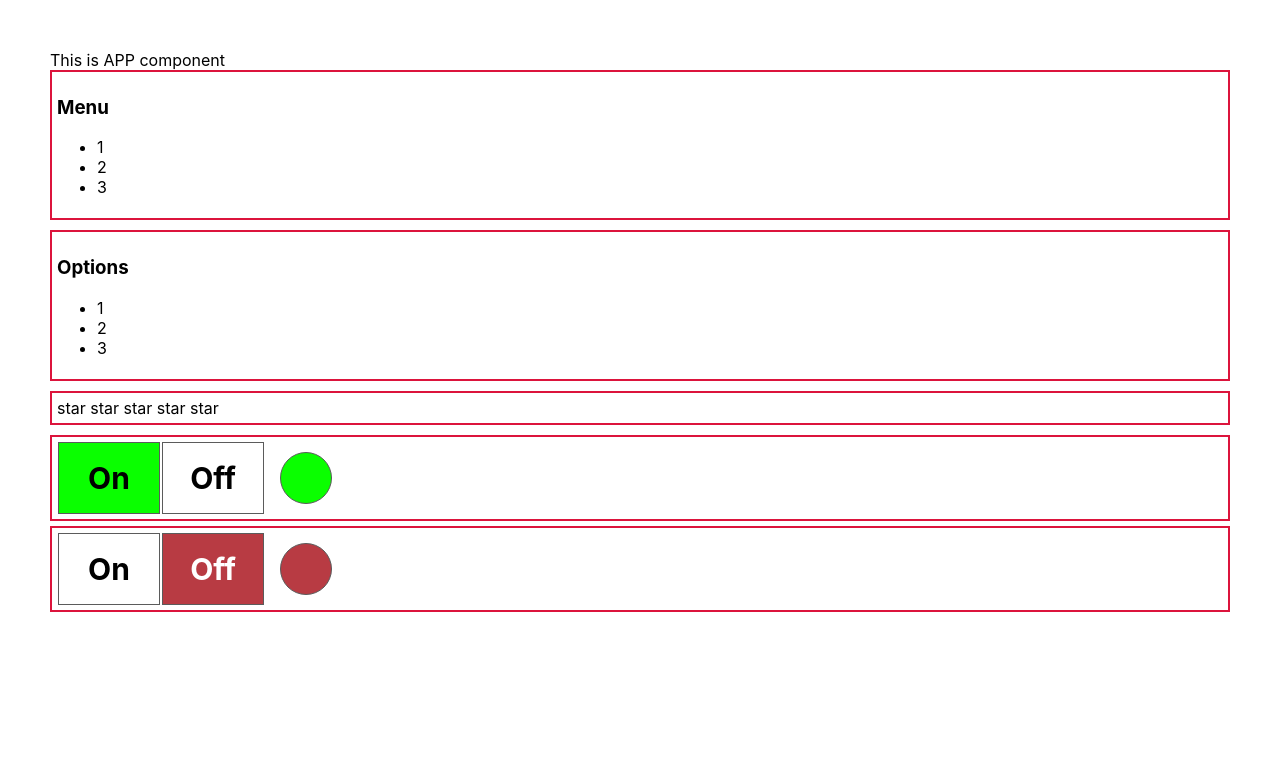
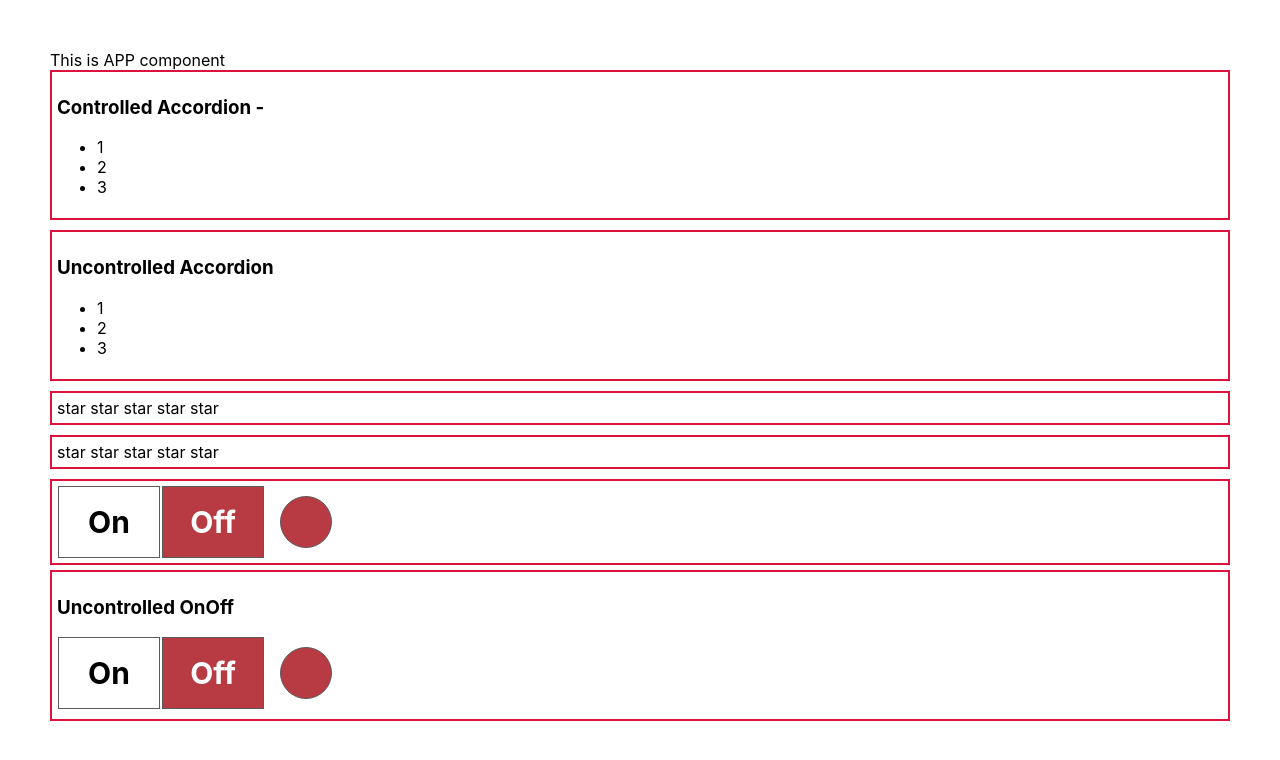
Before and after one commit to rzalyaev/react-practice, a React (Create React App) app: page / in a window 1280 px wide. Shown: the top 760 px of the page. Built offline with nearby package versions, Linux system fonts and the light colour scheme; the HTML template or start-up script is replaced by a standard one.

Commit message:
Add logic for controlled components

```diff
--- a/src/App.tsx
+++ b/src/App.tsx
@@ -1,24 +1,34 @@
-import React from 'react';
+import React, {useState} from 'react';
 import './App.css';
 import {AppTitle} from "./components/AppTitle/AppTitle";
-import {Rating} from './components/Rating/Rating';
 import {Accordion} from "./components/Accordion/Accordion";
+import {UncontrolledAccordion} from "./components/UncontrolledAccordion/UncontrolledAccordion";
+import {RatingType, Rating} from './components/Rating/Rating';
+import {UncontrolledRating} from "./components/UncontrolledRating/UncontrolledRating";
 import {OnOff} from "./components/OnOff/OnOff";
-import {UncontrolledAccordion} from "./components/UncontrolledAccordion/UncontrolledAccordion";
-import {UncontrolledRating} from "./components/UncontrolledRating/UncontrolledRating";
+import {UncontrolledOnOff} from "./components/UncontrolledOnOff/UncontrolledOnOff";
 
 const App = () => {
+    const [switchState, setSwitchState] = useState<boolean>(false);
+
+    const [collapsed, setCollapsed] = useState<boolean>(false);
+    const setCollapsedCallback = () => setCollapsed(!collapsed)
+
+    const [rating, setRating] = useState<RatingType>(0);
+
     return (
         <div className="App">
             <AppTitle/>
-            {/*<Accordion title={'Menu'} collapsed={false}/>*/}
-            {/*<Accordion title={'Options'} collapsed={true}/>*/}
-            <UncontrolledAccordion title={'Menu'}/>
-            <UncontrolledAccordion title={'Options'}/>
-            {/*<Rating value={3}/>*/}
+            <Accordion title={'Controlled Accordion'}
+                       collapsed={collapsed}
+                       setCollapsed={setCollapsedCallback}/>
+            <UncontrolledAccordion title={'Uncontrolled Accordion'}/>
+            <Rating rating={rating}
+                    setRating={setRating}/>
             <UncontrolledRating/>
-            <OnOff isOn={true}/>
-            <OnOff isOn={false}/>
+            <OnOff switchState={switchState}
+                   setSwitchState={setSwitchState}/>
+            <UncontrolledOnOff/>
         </div>
     );
 }
```
